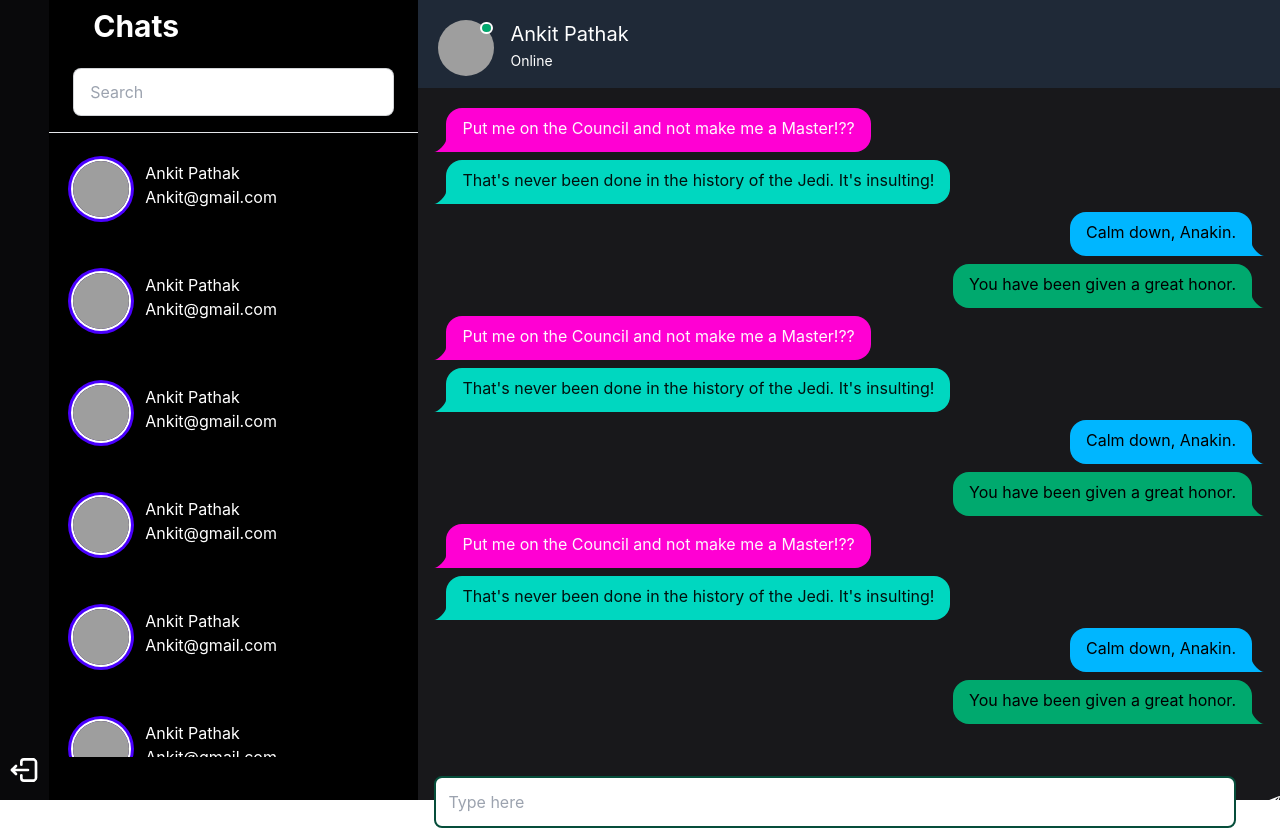
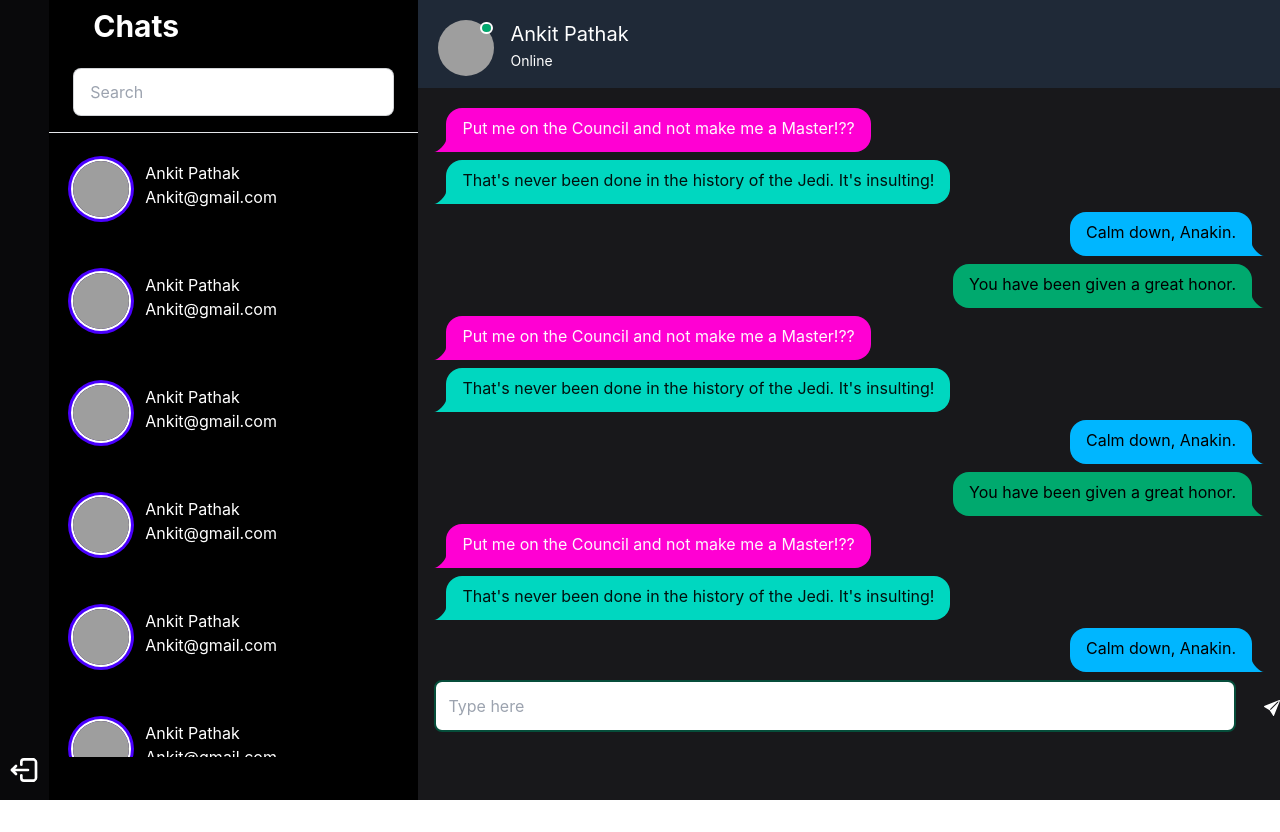
Before and after one commit to Unnati-Gupta24/Renraku, a React (Vite) app in the folder Frontend/: page / in a window 1280 px wide. After the commit the page ends 800 px from the top, so only its background shows below. Built offline with nearby package versions, Linux system fonts and the light colour scheme; grey boxes are pictures that could not be loaded.

Commit message:
update frontend

```diff
--- a/Frontend/src/home/right/Right.jsx
+++ b/Frontend/src/home/right/Right.jsx
@@ -7,7 +7,7 @@ function Right() {
   return (
     <div className="w-[70%] bg-zinc-900 text-white">
       <Chatuser></Chatuser>
-      <div className="overflow-y-auto" style={{ maxHeight: "calc(93vh - 7vh" }}>
+      <div className="overflow-y-auto" style={{ maxHeight: "calc(87vh - 13vh" }}>
         <Messages></Messages>
       </div>
       <Type></Type>
```
